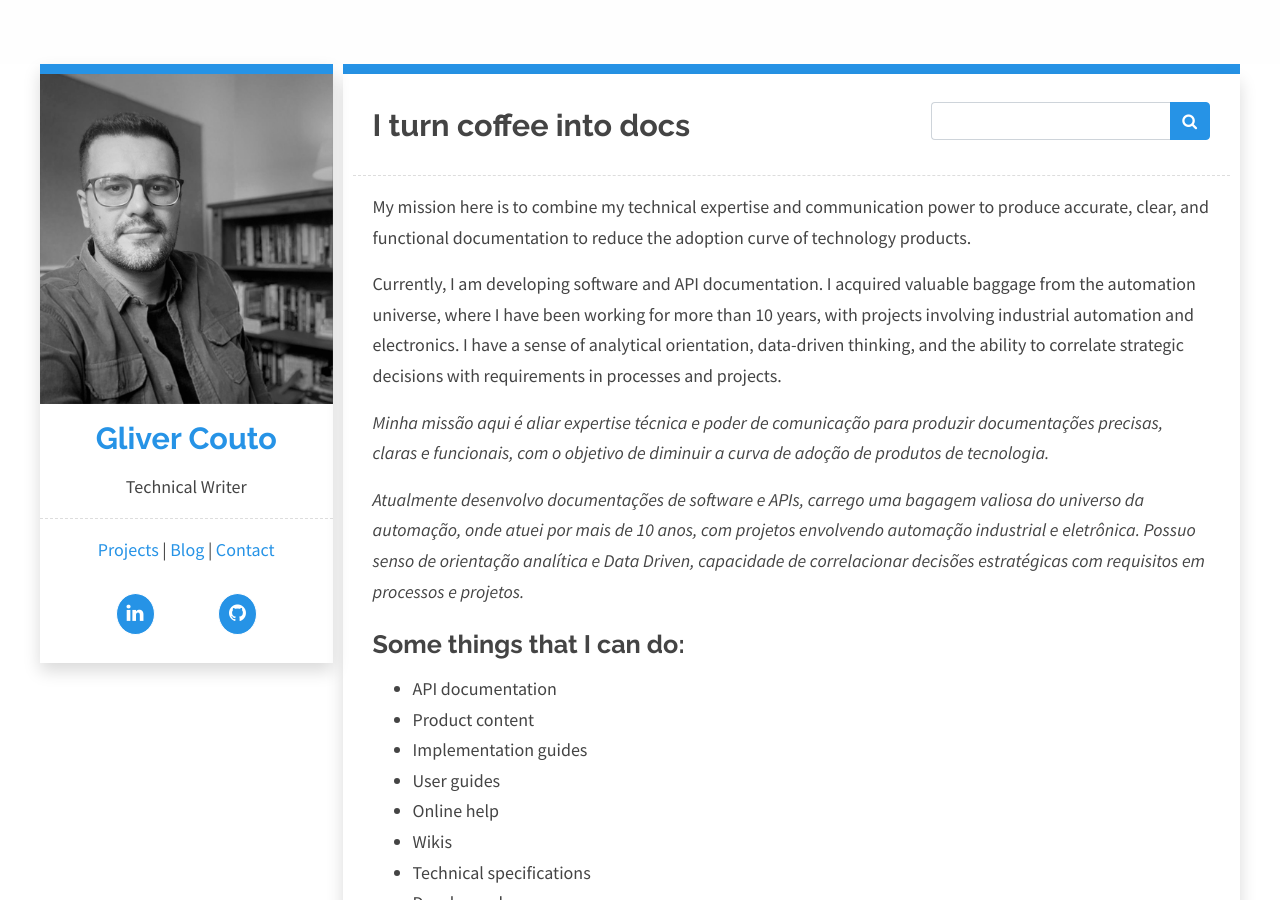
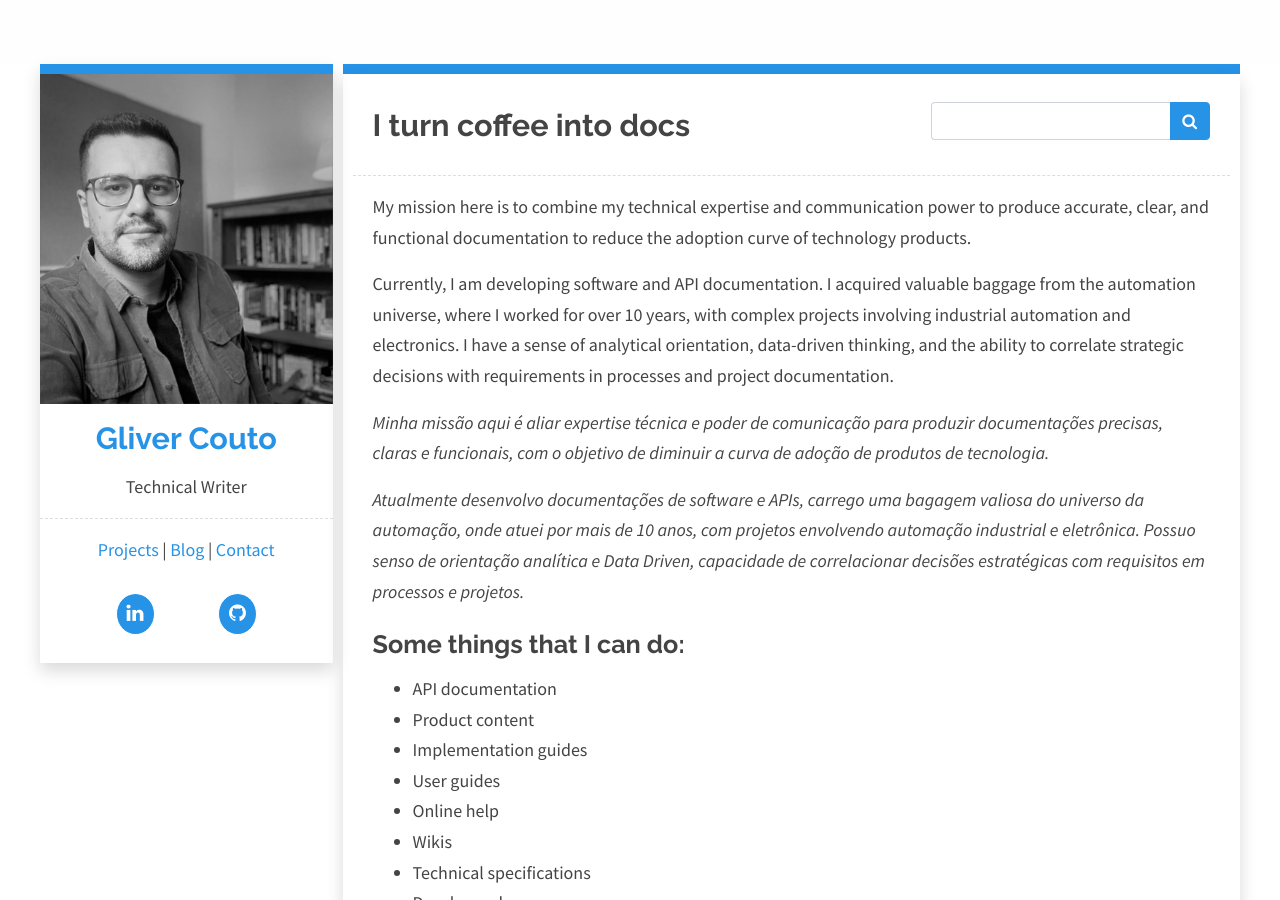
Before and after one commit to gliverCouto/glivercouto.github.io, a Jekyll site: the page built from index.html, in a window 1280 px wide and 900 px high. Built offline with Jekyll 4.4.1, drawn with Linux system fonts in a browser that asks for light colours.

Commit message:
Edit index texts

```diff
--- a/index.html
+++ b/index.html
@@ -16,10 +16,10 @@ You can edit them there.
 </p>
 
 <p>
-  Currently, I am developing software and API documentation. I acquired valuable baggage from the automation universe,
-  where I have been working for more than 10 years, with projects involving industrial automation and electronics.
-  I have a sense of analytical orientation, data-driven thinking, and the ability to correlate strategic decisions with
-  requirements in processes and projects.
+  Currently, I am developing software and API documentation. I acquired valuable baggage from the automation
+  universe, where I worked for over 10 years, with complex projects involving industrial automation and electronics.
+  I have a sense of analytical orientation, data-driven thinking, and the ability to correlate strategic decisions
+  with requirements in processes and project documentation.
 </p>
 
 <p>
```
Also changed, not shown: _projects/api-documentation.md (+1 -1 lines).
